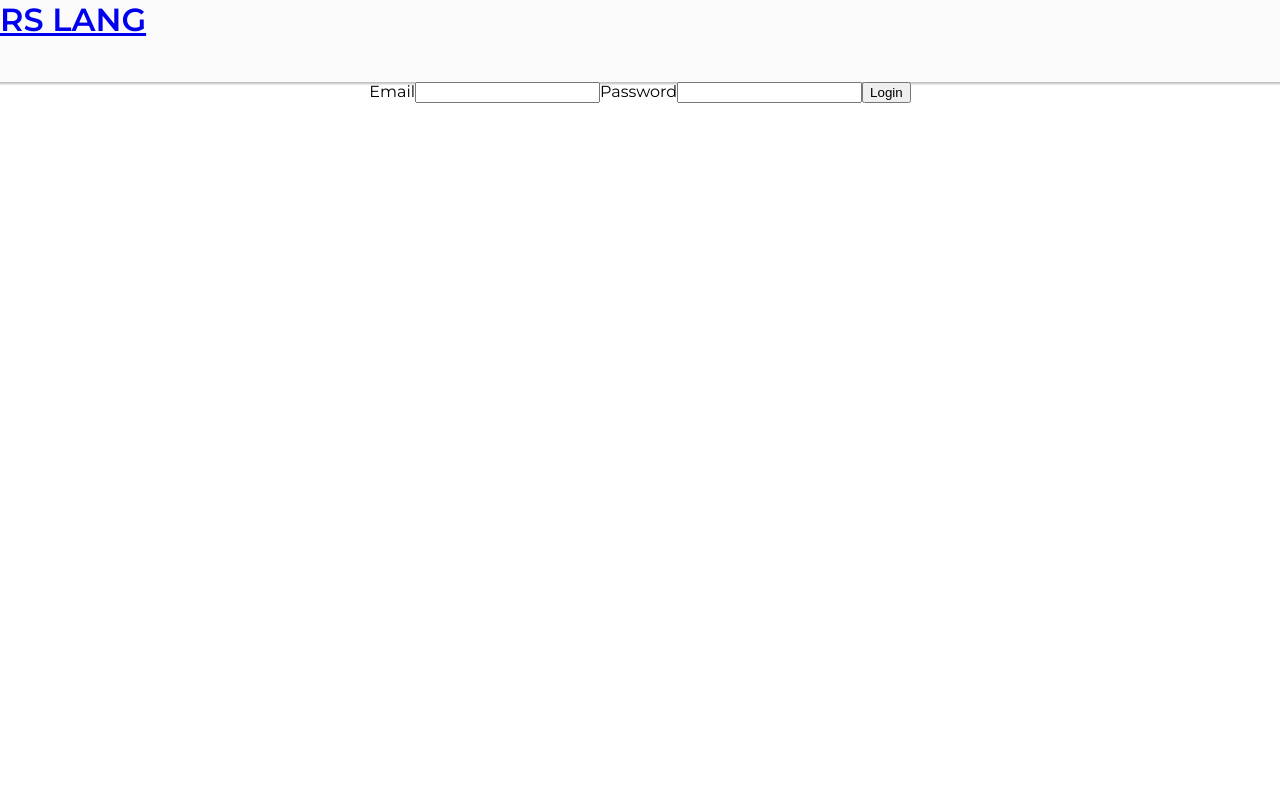
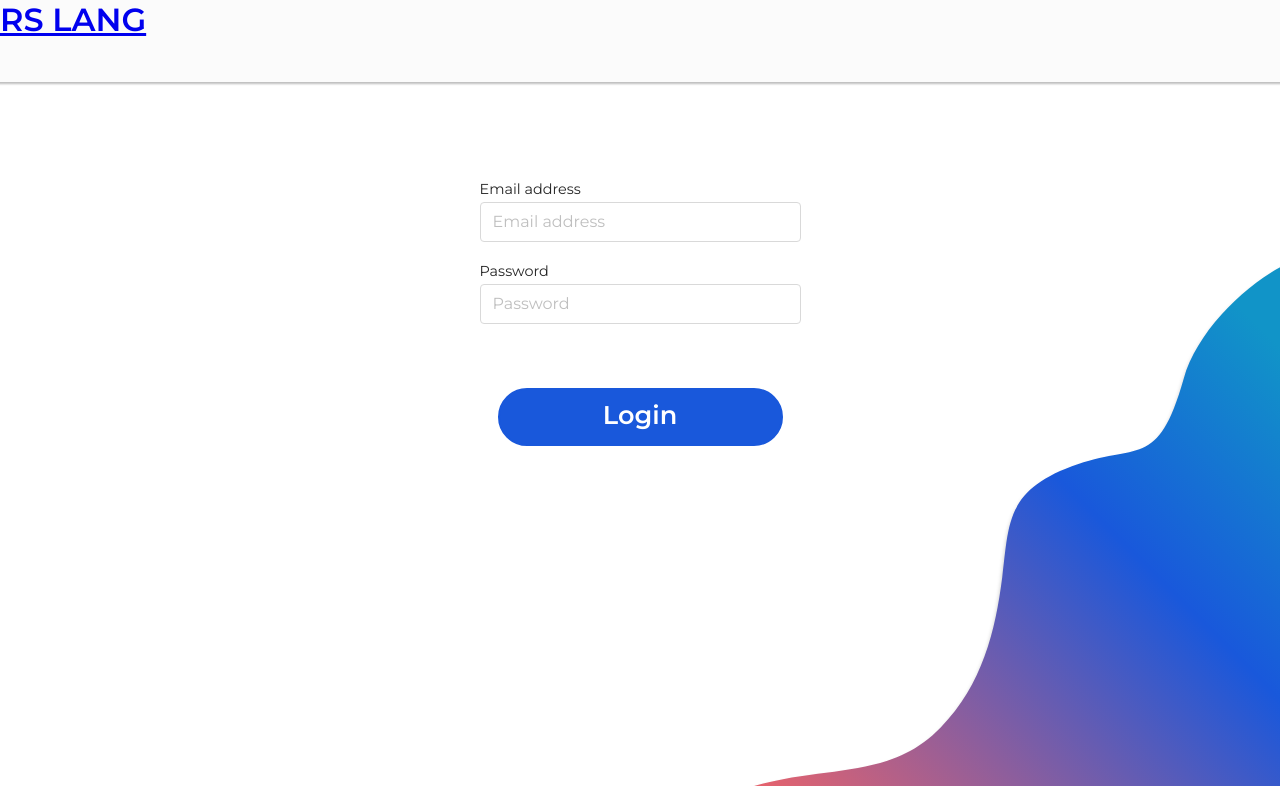
Before and after one commit to dzinrai/rslang, a React (Create React App) app: page /login in a window 1280 px wide. Built offline with nearby package versions, Linux system fonts and the light colour scheme.

Commit message:
feat: add classes and styles for login-page

```diff
--- /dev/null
+++ b/src/components/login-page/login-page.css
@@ -0,0 +1,57 @@
+.container {
+    position: relative;
+    width: 100%;
+    height: 100vh;
+    margin: 20px 0 0;
+    overflow: hidden;
+    max-height: 684px;
+}
+.container form {
+    display: flex;
+    flex-direction: column;
+    justify-content: center;
+    position: relative;
+    z-index: 1;
+    max-width: 321px;
+    margin: 58px auto;
+}
+.vector-auth-present {
+    margin: 0 20px 20px 0;
+    padding: 0;
+}
+.error-msg {
+    padding: 8px 0 8px;
+    margin: 0;
+    color: #8C8C8C;
+    font-size: .9rem;
+}
+.vector-login-wave {
+    position: absolute;
+    z-index: 0;
+    top: 150px;
+    right: -80px;
+}
+@media (min-width: 1400px) {
+    .container {
+        max-height: 864px;
+    }
+    .vector-login-wave {
+        top: 230px;
+    }
+}
+@media (max-width: 1200px) {
+    .vector-login-wave {
+        top: 150px;
+    }
+}
+.bg-title {
+    display: flex;
+    flex-direction: column;
+    position: absolute;
+    left: 43px;
+    top: 450px;
+    font-size: 3.5rem;
+    font-weight: bold;
+    color: #FF645F;
+    opacity: .25;
+}
--- a/src/components/login-page/login-page.tsx
+++ b/src/components/login-page/login-page.tsx
@@ -1,5 +1,7 @@
 import React from 'react';
 import { useForm } from 'react-hook-form';
+import { ReactComponent as WaveVector } from '../../img/vector-1.svg';
+import './login-page.css';
 
 interface LoginUser {
   email: string;
@@ -13,11 +15,13 @@ function LoginPage() {
   };
 
   return (
-    <div>
+    <div className="container">
       <form onSubmit={(e) => e.preventDefault()}>
-        <span>Email</span>
+        <span className="label">Email address</span>
         <input
+          className="input"
           name="email"
+          placeholder="Email address"
           ref={register({
             required: 'Email is required',
             pattern: {
@@ -26,12 +30,14 @@ function LoginPage() {
             },
           })}
         />
-        {errors.email && <p>{errors.email.message}</p>}
+        {errors.email && <p className="error-msg">{errors.email.message}</p>}
 
-        <span>Password</span>
+        <span className="label">Password</span>
         <input
+          className="input"
           name="password"
           type="password"
+          placeholder="Password"
           ref={register({
             required: 'You must specify a password',
             minLength: {
@@ -41,10 +47,11 @@ function LoginPage() {
             pattern: /^(?=.*\d)(?=.*[a-z])(?=.*[A-Z])(?=.*[^a-zA-Z0-9])(?!.*\s).{8,}$/,
           })}
         />
-        {errors.password && <p>{errors.password.message}</p>}
+        {errors.password && <p className="error-msg">{errors.password.message}</p>}
 
-        <button type="submit" onClick={handleSubmit(onSubmit)}>Login</button>
+        <button className="btn btn-filled" type="submit" onClick={handleSubmit(onSubmit)}>Login</button>
       </form>
+      <WaveVector className="vector-login-wave" />
     </div>
   );
 }
```
Also changed, not shown: src/img/layer-2.svg (added), src/img/vector-1.svg (added).
